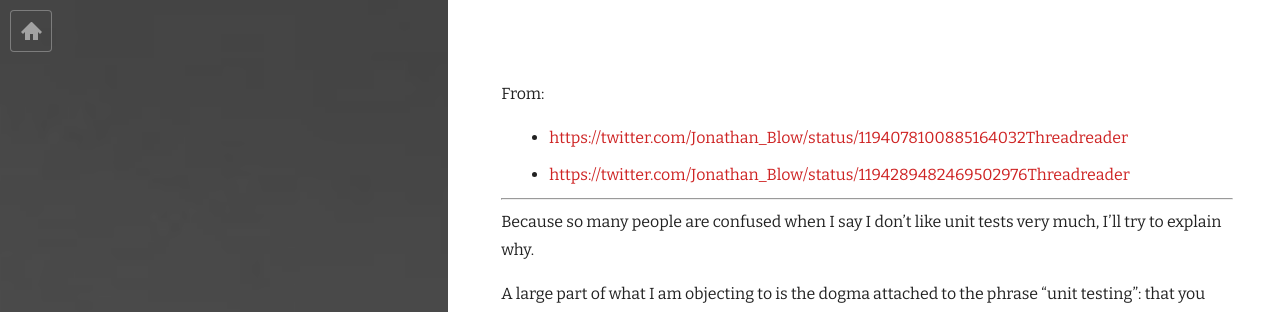
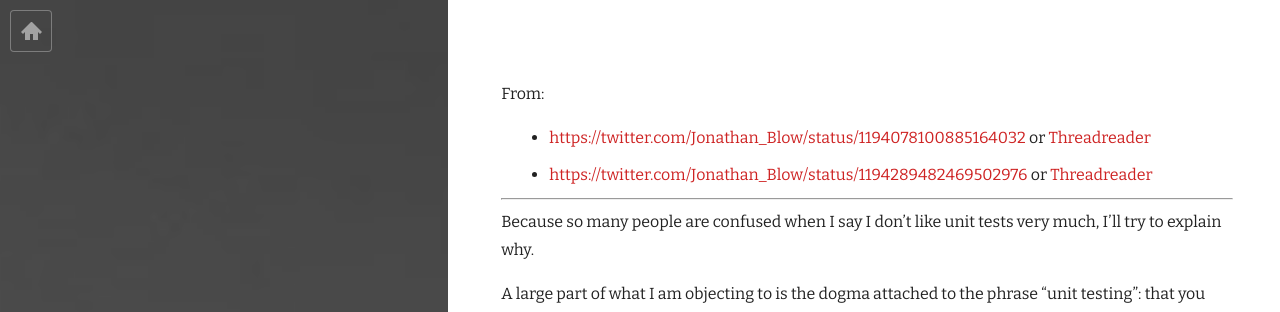
Before and after one commit to RudraNilBasu/blog_v2, a Jekyll site: the page built from _posts/2019-11-15-unit-testing-and-tdd.md, in a window 1280 px wide. Shown: the top 312 px of the page. Built offline with Jekyll 4.4.1, drawn with Linux system fonts in a browser that asks for light colours; nearby versions of some CDN libraries; Markdown is read by kramdown in place of the engine named in the settings.

```diff
--- a/_posts/2019-11-15-unit-testing-and-tdd.md
+++ b/_posts/2019-11-15-unit-testing-and-tdd.md
@@ -7,8 +7,8 @@ featured_image: /images/post_1.png
 ---
 
 From:
-- [https://twitter.com/Jonathan_Blow/status/1194078100885164032](https://twitter.com/Jonathan_Blow/status/1194078100885164032) | [Threadreader](https://threadreaderapp.com/thread/1194078100885164032.html)
-- [https://twitter.com/Jonathan_Blow/status/1194289482469502976](https://twitter.com/Jonathan_Blow/status/1194289482469502976) | [Threadreader](https://threadreaderapp.com/thread/1194289482469502976.html)
+- [https://twitter.com/Jonathan_Blow/status/1194078100885164032](https://twitter.com/Jonathan_Blow/status/1194078100885164032) or [Threadreader](https://threadreaderapp.com/thread/1194078100885164032.html)
+- [https://twitter.com/Jonathan_Blow/status/1194289482469502976](https://twitter.com/Jonathan_Blow/status/1194289482469502976) or [Threadreader](https://threadreaderapp.com/thread/1194289482469502976.html)
 
 ---------
 
```
